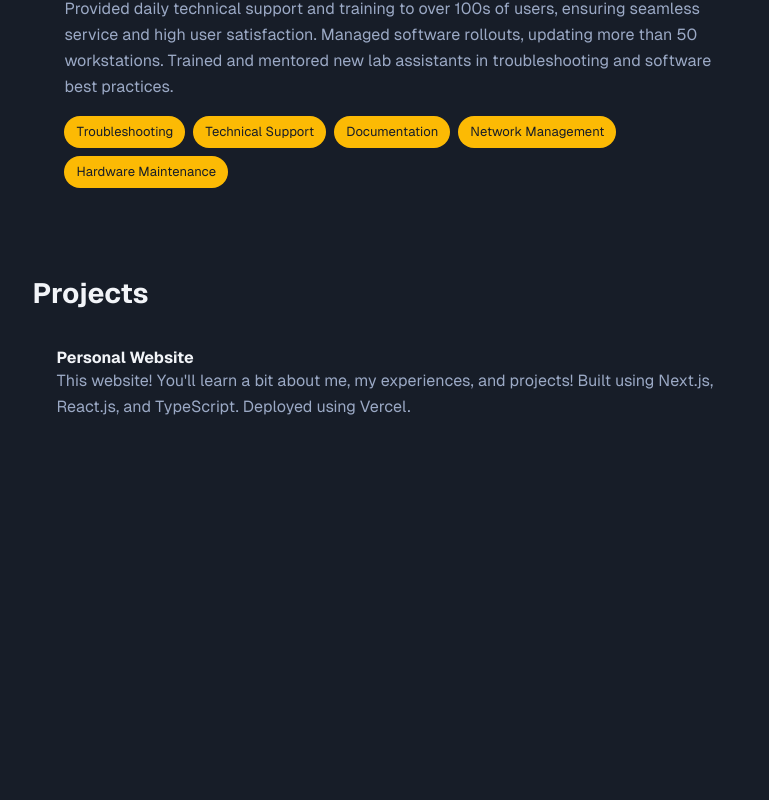
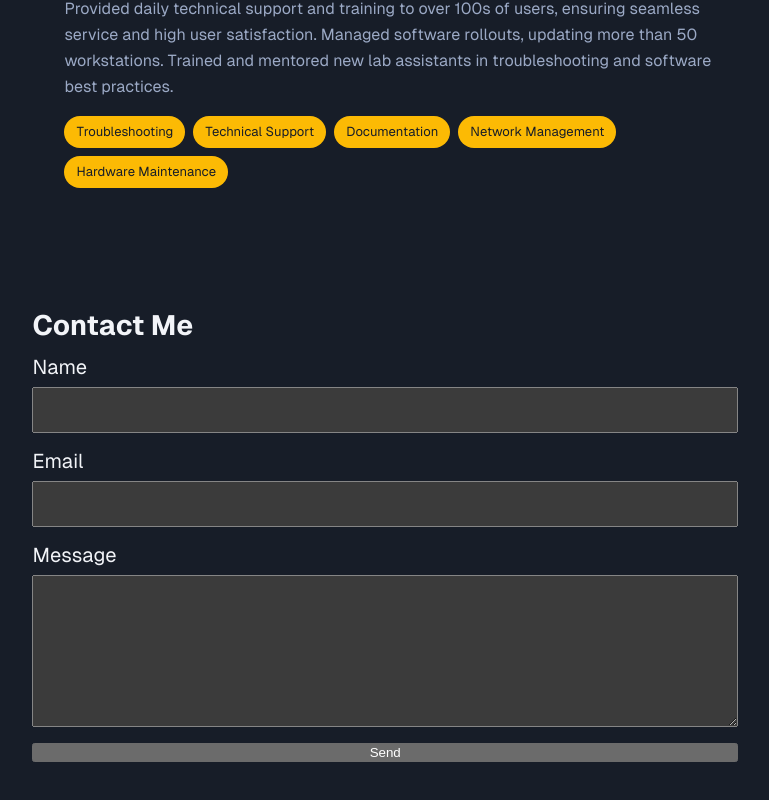
Before and after one commit to FRojas-A/Personal_Site, a Next.js app: page / in a window 1280 px wide. Shown: the part 1048-1848 px from the top of the page, without its empty margins (494-1263 px from the left). Built offline with nearby package versions, Linux system fonts and the light colour scheme.

Commit message:
setup contact me section and removed projects

```diff
--- a/app/components/ContactMe/ContactMe.module.css
+++ b/app/components/ContactMe/ContactMe.module.css
@@ -1,3 +1,15 @@
-.container {
-  min-height: calc(100svh - 160px);
+.form-container {
+  display: flex;
+  flex-direction: column;
 }
+
+.form-container label {
+  font-size: 20px;
+}
+
+.form-input {
+  padding: 12px;
+  margin-top: 8px;
+  margin-bottom: 16px;
+  font-size: 16px;
+}
--- a/app/components/ContactMe/ContactMe.tsx
+++ b/app/components/ContactMe/ContactMe.tsx
@@ -1,9 +1,51 @@
+"use client";
+import { FormEvent } from "react";
 import styles from "./ContactMe.module.css";
 
 export default function ContactMe() {
+  async function handleSubmit(event: FormEvent): Promise<void> {
+    event.preventDefault();
+
+    const form = event.target as HTMLFormElement | null;
+
+    if (form && form instanceof HTMLFormElement) {
+      const formData = new FormData(form);
+
+      const response = await fetch("/api/contact", {
+        method: "post",
+        body: formData,
+      });
+
+      console.log(response);
+    }
+  }
+
   return (
-    <div className={styles.container} id="contact">
+    <section className={styles.container} id="contact">
       <h1>Contact Me</h1>
-    </div>
+      <form
+        onSubmit={(e) => handleSubmit(e)}
+        className={styles["form-container"]}
+      >
+        <label htmlFor="name">Name</label>
+        <input name="name" id="name" className={styles["form-input"]} />
+        <label htmlFor="email">Email</label>
+        <input
+          required
+          name="email"
+          id="email"
+          className={styles["form-input"]}
+        />
+        <label htmlFor="message">Message</label>
+        <textarea
+          required
+          name="message"
+          id="email"
+          className={styles["form-input"]}
+          rows={7}
+        />
+        <button type="submit">Send</button>
+      </form>
+    </section>
   );
 }
--- a/app/components/Experience/Experience.module.css
+++ b/app/components/Experience/Experience.module.css
@@ -9,9 +9,6 @@
 }
 
 @media (min-width: 1024px) {
-  .experience {
-    margin-top: 6rem;
-  }
   .jobs-list > div {
     padding: 1.5rem;
     opacity: 1;
--- a/app/components/Navigation/Navigation.tsx
+++ b/app/components/Navigation/Navigation.tsx
@@ -118,7 +118,7 @@ export default function Navigation() {
     return (
       <Link
         href="/"
-        className={`${nav.item} ${nav.disabled}`}
+        className={`${nav.item}`}
         onClick={(e) => {
           e.preventDefault();
           if (path === "/") {
@@ -137,7 +137,7 @@ export default function Navigation() {
   const navItems: ReactElement[] = [
     <AboutMe />,
     <Experience />,
-    <Projects />,
+    // <Projects />,
     <ContactMe />,
     <SharedButton
       text="Résumé"
--- a/app/components/ProfileCard/ProfileCard.module.css
+++ /dev/null
@@ -1,15 +0,0 @@
-.container {
-  display: flex;
-  flex-direction: column;
-  color: black;
-  width: 100%;
-  max-width: 250px;
-  background-color: white;
-  border-radius: 8px;
-}
-
-@media (prefers-color-scheme: light) {
-  .container {
-    background-color: #c3c3c3;
-  }
-}
--- a/app/components/ProfileCard/ProfileCard.tsx
+++ /dev/null
@@ -1,48 +0,0 @@
-import SharedButton from "../SharedButton/SharedButton";
-import SharedCard from "../SharedCard/SharedCard";
-import profile from "./ProfileCard.module.css";
-
-export default function ProfileCard() {
-  const icon = (
-    <svg
-      width="16px"
-      height="16px"
-      viewBox="0 0 24 24"
-      strokeWidth="2.1"
-      fill="none"
-      xmlns="http://www.w3.org/2000/svg"
-      color="#fff"
-      style={{ marginLeft: "4px" }}
-    >
-      <path
-        d="M12 3L12 21M12 21L20.5 12.5M12 21L3.5 12.5"
-        stroke="#fff"
-        strokeWidth="2.1"
-        strokeLinecap="round"
-        strokeLinejoin="round"
-      ></path>
-    </svg>
-  );
-
-  const body = (
-    <div>
-      <ul>
-        <li>Frank Rojas</li>
-        <li>Age: 25</li>
-        <li>Location: Austin, TX</li>
-      </ul>
-    </div>
-  );
-
-  const footer = (
-    <div>
-      <SharedButton text="Resume" icon={icon} size="md" />
-    </div>
-  );
-
-  return (
-    <div className={profile.container}>
-      <SharedCard title="Frank Rojas" body={body} footer={footer} />
-    </div>
-  );
-}
--- a/app/globals.css
+++ b/app/globals.css
@@ -82,4 +82,8 @@ section h1 {
   #content {
     width: 60%;
   }
+
+  section:not(#about) {
+    margin-top: 6rem;
+  }
 }
--- a/app/page.tsx
+++ b/app/page.tsx
@@ -1,5 +1,4 @@
 import AboutMe from "./components/AboutMe/AboutMe";
-import ProfileCard from "./components/ProfileCard/ProfileCard";
 import Projects from "./components/Projects/Projects";
 import ContactMe from "./components/ContactMe/ContactMe";
 import Introduction from "./components/Introduction/Introduction";
@@ -13,11 +12,10 @@ export default function Home() {
     <Fragment>
       <Introduction />
       <div id="content">
-        {disable && <ProfileCard />}
         <AboutMe />
         <Experience />
-        <Projects />
-        {disable && <ContactMe />}
+        {disable && <Projects />}
+        <ContactMe />
         <Footer />
       </div>
     </Fragment>
--- a/package.json
+++ b/package.json
@@ -13,6 +13,7 @@
   "dependencies": {
     "@vercel/analytics": "^1.4.1",
     "next": "^14.2.11",
+    "nodemailer": "^6.10.0",
     "react": "^18",
     "react-dom": "^18"
   },
```
Also changed, not shown: app/api/contact/route.tsx (added), 2 other files (tests, documents, lock files or other folders).
